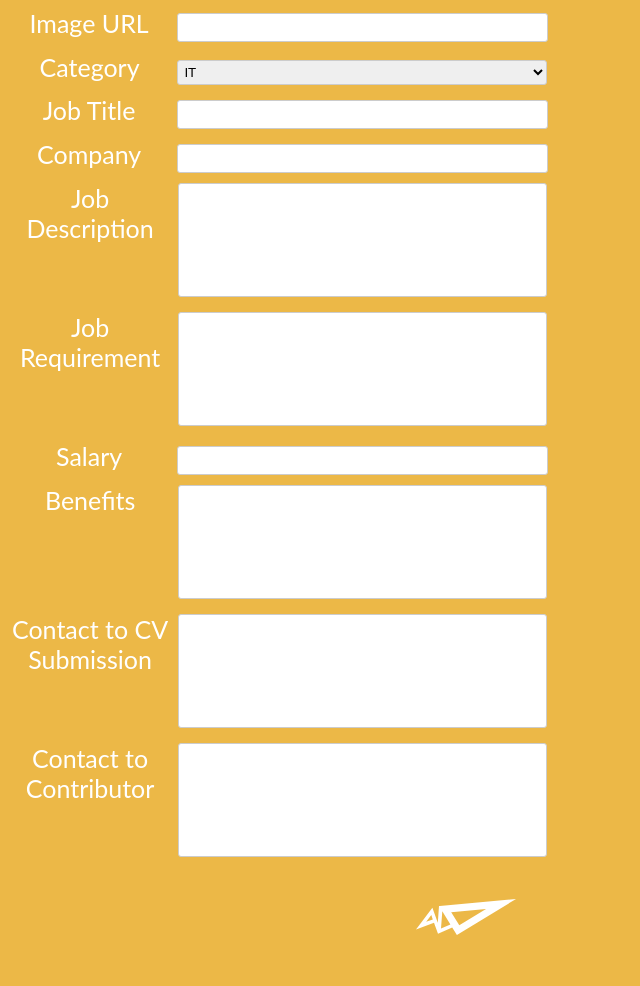
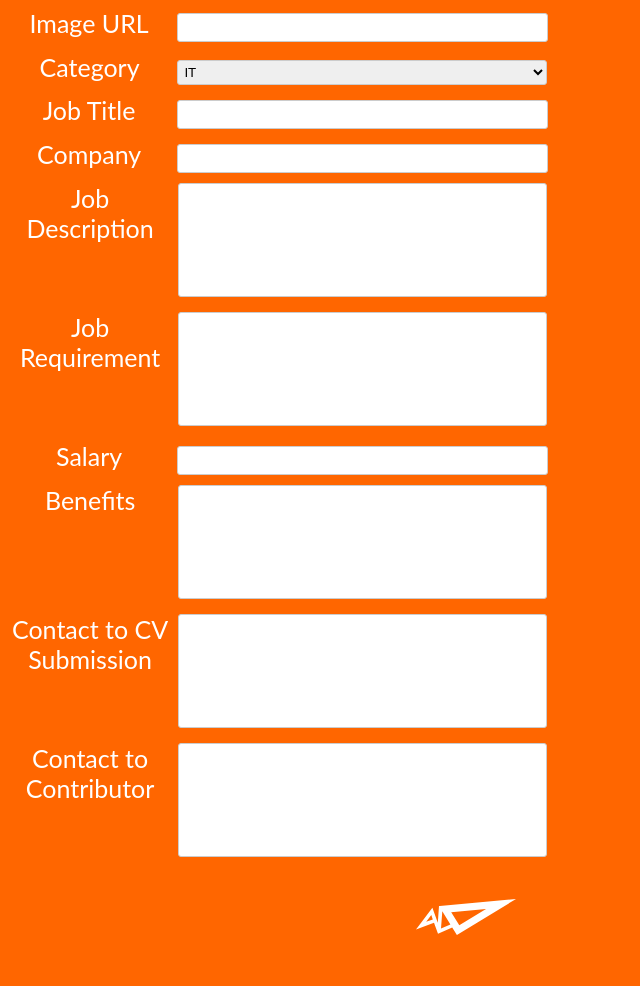
Before and after one commit to ngdangdat/vgujobboard, a PHP site: page / in a window 1280 px wide. Shown: the whole page, without its empty margins (0-640 px from the left). Run offline with PHP 8.4, Linux system fonts and the light colour scheme; style sheets or scripts are compiled from the project's sources.

Commit message:
Body: Changed to correct shade of VGU orange CMYK: 0 60 100 0 RGB: 255 102 0
Signed-off-by: Hung Dong <dongnhuthung1993@gmail.com>

```diff
--- a/sass/general/_forms.scss
+++ b/sass/general/_forms.scss
@@ -2,7 +2,7 @@ body {
   font-family: 'Lato', georgia;
   font-size: 25px;
   color: rgba(255, 255, 255, 1);
-  background-color: rgba(236, 181, 62, 0.95); /*Orange*/
+  background-color: rgba(255, 102, 0, 1); /*Orange*/
   text-align: center;
   font-weight: 300;
 }
```
